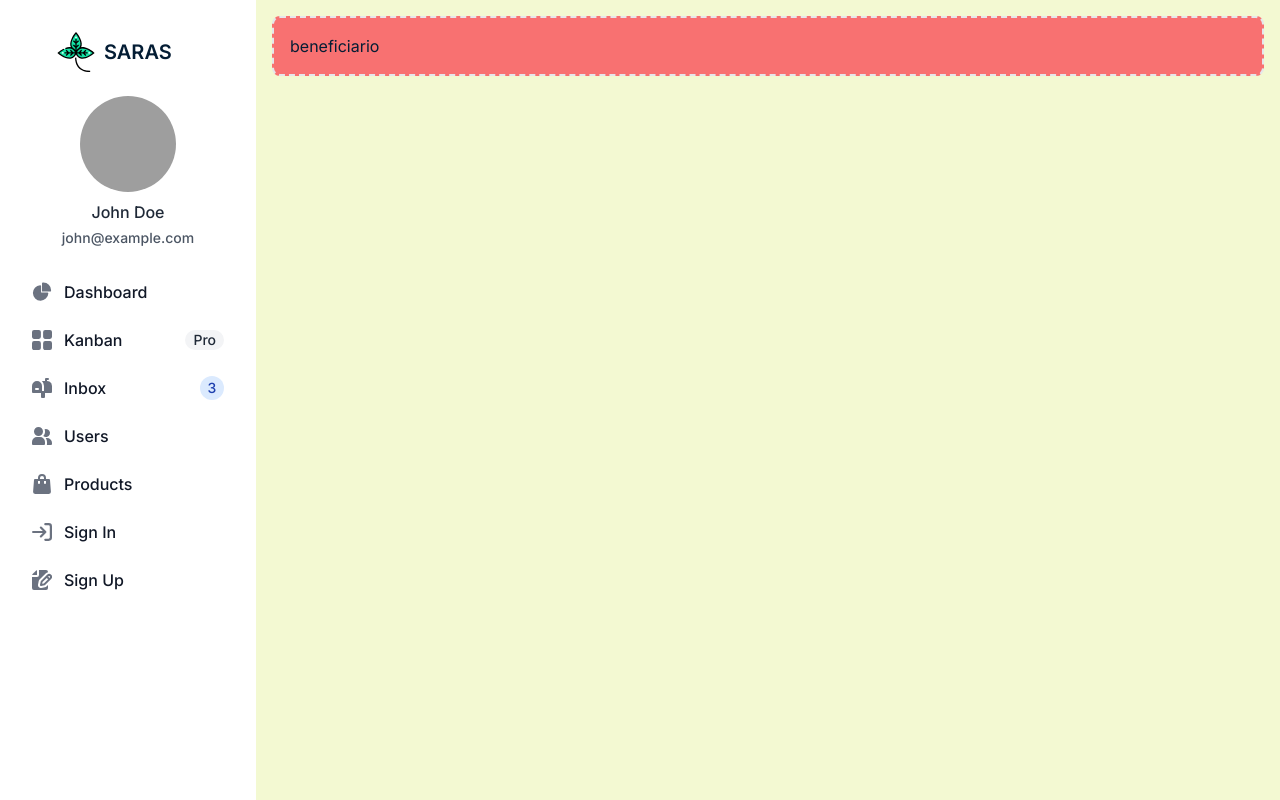
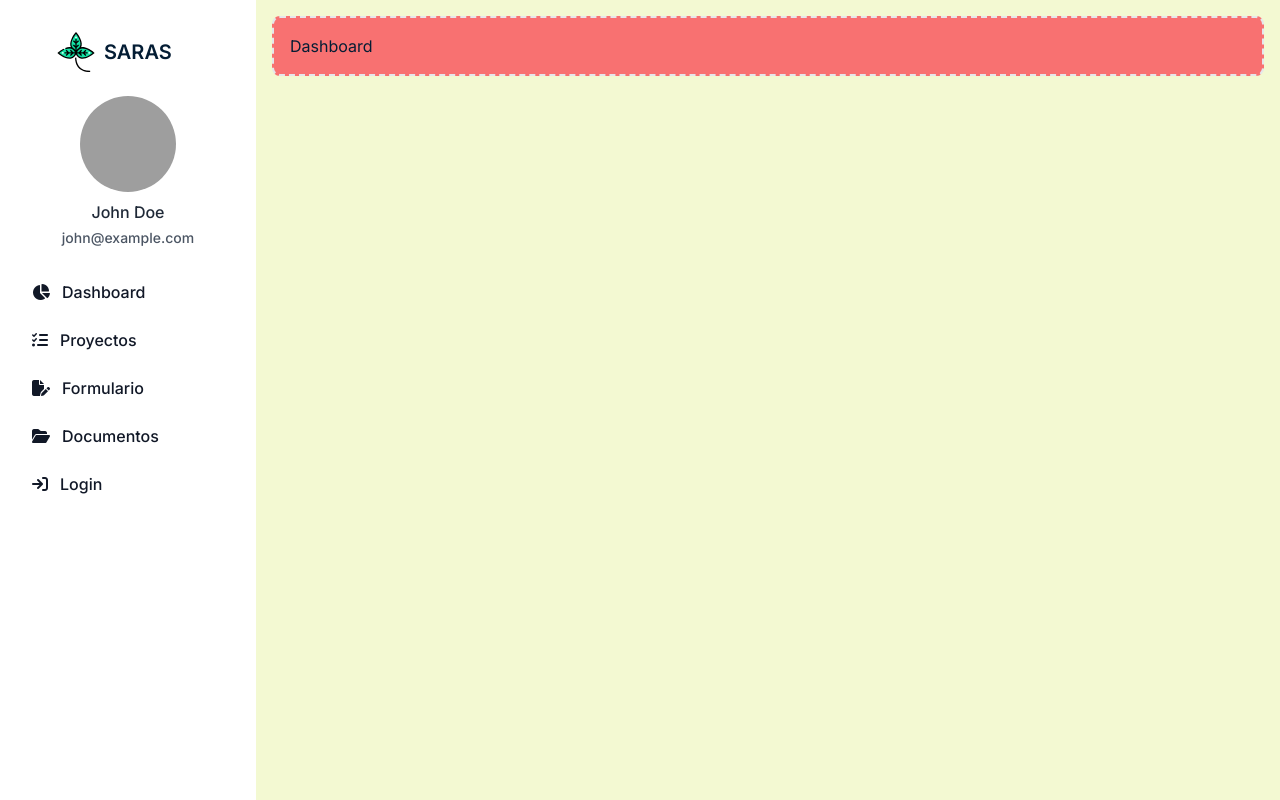
Before and after one commit to liceth1006/frontEnd_saras, a React (Vite) app: page /beneficiary/1 in a window 1280 px wide. Built offline with nearby package versions, Linux system fonts and the light colour scheme; grey boxes are pictures that could not be loaded.

Commit message:
Navbar
se desarrolló la navbar reutilizable en los diferentes componentes (beneficiario y empleado)

```diff
--- a/index.html
+++ b/index.html
@@ -9,6 +9,7 @@
     <link rel="preconnect" href="https://fonts.googleapis.com">
     <link rel="preconnect" href="https://fonts.gstatic.com" crossorigin>
     <link href="https://fonts.googleapis.com/css2?family=Inter:wght@100..900&family=Outfit:wght@100..900&display=swap" rel="stylesheet">
+    <script src="https://kit.fontawesome.com/823c3e0a7e.js" crossorigin="anonymous"></script>
     <title>
       Servicios de Mantenimiento de Piscinas en Bogotá y Cundinamarca -
       AquaMantenimiento
--- a/src/components/Auth/FormLogin/index.jsx
+++ b/src/components/Auth/FormLogin/index.jsx
@@ -39,7 +39,7 @@ const FormLogin = () => {
       // Redirigir según el rol del usuario
       console.log(data)
       if (data.userRole === "beneficiary") {
-        window.location.href = "/beneficiary";
+        window.location.href = "beneficiary/Dashboard";
       } else if (data.userRole === "employee") {
         window.location.href = "/employee";
       } else {
--- a/src/components/Beneficiary/NavbarBeneficiary/index.jsx
+++ b/src/components/Beneficiary/NavbarBeneficiary/index.jsx
@@ -2,9 +2,31 @@ import Navbar from "../../Navbar";
 
 
 const NavbarBeneficiary = () => {
+  const navbarItems = [
+    {
+      name: "Dashboard",
+      icon:  "fa-solid fa-chart-pie"
+    },
+    {
+      name: "Proyectos",
+     icon:  "fa-solid fa-list-check"
+    },
+    {
+      name: "Formulario",
+     icon:  "fa-solid fa-file-pen"
+    },
+    {
+      name: "Documentos",
+      icon: "fa-solid fa-folder-open",
+    },
+    {
+      name: "Login",
+      icon:  "fa-solid fa-arrow-right-to-bracket"
+    },
+  ]
   return (
    <>
-   <Navbar></Navbar>
+   <Navbar items={navbarItems} path="beneficiary"></Navbar>
    </>
   );
 };
--- a/src/components/Navbar/NavItem/index.jsx
+++ b/src/components/Navbar/NavItem/index.jsx
@@ -1,72 +1,44 @@
+import PropTypes from "prop-types";
+import { useNavigate, useLocation } from "react-router-dom";
+const NavItem = ({ items, path,setIsOpen }) => {
+  const navigate = useNavigate();
+  const location = useLocation();
+  const current = location.pathname.split("/")[2];
 
-const NavItem = ()=>{
-  return(
+  const handleClick = (itemName) => {
+    navigate(`/${path}/${encodeURIComponent(itemName)}`);
+    setIsOpen(false)
+  };
+
+  return (
     <>
-     <ul className="space-y-2 font-medium">
-         <li>
-            <a href="#" className="flex items-center p-2 text-gray-900 rounded-lg dark:text-white hover:bg-gray-100 dark:hover:bg-gray-700 group">
-               <svg className="w-5 h-5 text-gray-500 transition duration-75 dark:text-gray-400 group-hover:text-gray-900 dark:group-hover:text-white" aria-hidden="true" xmlns="http://www.w3.org/2000/svg" fill="currentColor" viewBox="0 0 22 21">
-                  <path d="M16.975 11H10V4.025a1 1 0 0 0-1.066-.998 8.5 8.5 0 1 0 9.039 9.039.999.999 0 0 0-1-1.066h.002Z"/>
-                  <path d="M12.5 0c-.157 0-.311.01-.565.027A1 1 0 0 0 11 1.02V10h8.975a1 1 0 0 0 1-.935c.013-.188.028-.374.028-.565A8.51 8.51 0 0 0 12.5 0Z"/>
-               </svg>
-               <span className="ms-3">Dashboard</span>
-            </a>
-         </li>
-         <li>
-            <a href="#" className="flex items-center p-2 text-gray-900 rounded-lg dark:text-white hover:bg-gray-100 dark:hover:bg-gray-700 group">
-               <svg className="flex-shrink-0 w-5 h-5 text-gray-500 transition duration-75 dark:text-gray-400 group-hover:text-gray-900 dark:group-hover:text-white" aria-hidden="true" xmlns="http://www.w3.org/2000/svg" fill="currentColor" viewBox="0 0 18 18">
-                  <path d="M6.143 0H1.857A1.857 1.857 0 0 0 0 1.857v4.286C0 7.169.831 8 1.857 8h4.286A1.857 1.857 0 0 0 8 6.143V1.857A1.857 1.857 0 0 0 6.143 0Zm10 0h-4.286A1.857 1.857 0 0 0 10 1.857v4.286C10 7.169 10.831 8 11.857 8h4.286A1.857 1.857 0 0 0 18 6.143V1.857A1.857 1.857 0 0 0 16.143 0Zm-10 10H1.857A1.857 1.857 0 0 0 0 11.857v4.286C0 17.169.831 18 1.857 18h4.286A1.857 1.857 0 0 0 8 16.143v-4.286A1.857 1.857 0 0 0 6.143 10Zm10 0h-4.286A1.857 1.857 0 0 0 10 11.857v4.286c0 1.026.831 1.857 1.857 1.857h4.286A1.857 1.857 0 0 0 18 16.143v-4.286A1.857 1.857 0 0 0 16.143 10Z"/>
-               </svg>
-               <span className="flex-1 ms-3 whitespace-nowrap">Kanban</span>
-               <span className="inline-flex items-center justify-center px-2 ms-3 text-sm font-medium text-gray-800 bg-gray-100 rounded-full dark:bg-gray-700 dark:text-gray-300">Pro</span>
-            </a>
-         </li>
-         <li>
-            <a href="#" className="flex items-center p-2 text-gray-900 rounded-lg dark:text-white hover:bg-gray-100 dark:hover:bg-gray-700 group">
-               <svg className="flex-shrink-0 w-5 h-5 text-gray-500 transition duration-75 dark:text-gray-400 group-hover:text-gray-900 dark:group-hover:text-white" aria-hidden="true" xmlns="http://www.w3.org/2000/svg" fill="currentColor" viewBox="0 0 20 20">
-                  <path d="m17.418 3.623-.018-.008a6.713 6.713 0 0 0-2.4-.569V2h1a1 1 0 1 0 0-2h-2a1 1 0 0 0-1 1v2H9.89A6.977 6.977 0 0 1 12 8v5h-2V8A5 5 0 1 0 0 8v6a1 1 0 0 0 1 1h8v4a1 1 0 0 0 1 1h2a1 1 0 0 0 1-1v-4h6a1 1 0 0 0 1-1V8a5 5 0 0 0-2.582-4.377ZM6 12H4a1 1 0 0 1 0-2h2a1 1 0 0 1 0 2Z"/>
-               </svg>
-               <span className="flex-1 ms-3 whitespace-nowrap">Inbox</span>
-               <span className="inline-flex items-center justify-center w-3 h-3 p-3 ms-3 text-sm font-medium text-blue-800 bg-blue-100 rounded-full dark:bg-blue-900 dark:text-blue-300">3</span>
-            </a>
-         </li>
-         <li>
-            <a href="#" className="flex items-center p-2 text-gray-900 rounded-lg dark:text-white hover:bg-gray-100 dark:hover:bg-gray-700 group">
-               <svg className="flex-shrink-0 w-5 h-5 text-gray-500 transition duration-75 dark:text-gray-400 group-hover:text-gray-900 dark:group-hover:text-white" aria-hidden="true" xmlns="http://www.w3.org/2000/svg" fill="currentColor" viewBox="0 0 20 18">
-                  <path d="M14 2a3.963 3.963 0 0 0-1.4.267 6.439 6.439 0 0 1-1.331 6.638A4 4 0 1 0 14 2Zm1 9h-1.264A6.957 6.957 0 0 1 15 15v2a2.97 2.97 0 0 1-.184 1H19a1 1 0 0 0 1-1v-1a5.006 5.006 0 0 0-5-5ZM6.5 9a4.5 4.5 0 1 0 0-9 4.5 4.5 0 0 0 0 9ZM8 10H5a5.006 5.006 0 0 0-5 5v2a1 1 0 0 0 1 1h11a1 1 0 0 0 1-1v-2a5.006 5.006 0 0 0-5-5Z"/>
-               </svg>
-               <span className="flex-1 ms-3 whitespace-nowrap">Users</span>
-            </a>
-         </li>
-         <li>
-            <a href="#" className="flex items-center p-2 text-gray-900 rounded-lg dark:text-white hover:bg-gray-100 dark:hover:bg-gray-700 group">
-               <svg className="flex-shrink-0 w-5 h-5 text-gray-500 transition duration-75 dark:text-gray-400 group-hover:text-gray-900 dark:group-hover:text-white" aria-hidden="true" xmlns="http://www.w3.org/2000/svg" fill="currentColor" viewBox="0 0 18 20">
-                  <path d="M17 5.923A1 1 0 0 0 16 5h-3V4a4 4 0 1 0-8 0v1H2a1 1 0 0 0-1 .923L.086 17.846A2 2 0 0 0 2.08 20h13.84a2 2 0 0 0 1.994-2.153L17 5.923ZM7 9a1 1 0 0 1-2 0V7h2v2Zm0-5a2 2 0 1 1 4 0v1H7V4Zm6 5a1 1 0 1 1-2 0V7h2v2Z"/>
-               </svg>
-               <span className="flex-1 ms-3 whitespace-nowrap">Products</span>
-            </a>
-         </li>
-         <li>
-            <a href="#" className="flex items-center p-2 text-gray-900 rounded-lg dark:text-white hover:bg-gray-100 dark:hover:bg-gray-700 group">
-               <svg className="flex-shrink-0 w-5 h-5 text-gray-500 transition duration-75 dark:text-gray-400 group-hover:text-gray-900 dark:group-hover:text-white" aria-hidden="true" xmlns="http://www.w3.org/2000/svg" fill="none" viewBox="0 0 18 16">
-                  <path stroke="currentColor" strokeLinecap="round" strokeLinejoin="round" strokeWidth="2" d="M1 8h11m0 0L8 4m4 4-4 4m4-11h3a2 2 0 0 1 2 2v10a2 2 0 0 1-2 2h-3"/>
-               </svg>
-               <span className="flex-1 ms-3 whitespace-nowrap">Sign In</span>
-            </a>
-         </li>
-         <li>
-            <a href="#" className="flex items-center p-2 text-gray-900 rounded-lg dark:text-white hover:bg-gray-100 dark:hover:bg-gray-700 group">
-               <svg className="flex-shrink-0 w-5 h-5 text-gray-500 transition duration-75 dark:text-gray-400 group-hover:text-gray-900 dark:group-hover:text-white" aria-hidden="true" xmlns="http://www.w3.org/2000/svg" fill="currentColor" viewBox="0 0 20 20">
-                  <path d="M5 5V.13a2.96 2.96 0 0 0-1.293.749L.879 3.707A2.96 2.96 0 0 0 .13 5H5Z"/>
-                  <path d="M6.737 11.061a2.961 2.961 0 0 1 .81-1.515l6.117-6.116A4.839 4.839 0 0 1 16 2.141V2a1.97 1.97 0 0 0-1.933-2H7v5a2 2 0 0 1-2 2H0v11a1.969 1.969 0 0 0 1.933 2h12.134A1.97 1.97 0 0 0 16 18v-3.093l-1.546 1.546c-.413.413-.94.695-1.513.81l-3.4.679a2.947 2.947 0 0 1-1.85-.227 2.96 2.96 0 0 1-1.635-3.257l.681-3.397Z"/>
-                  <path d="M8.961 16a.93.93 0 0 0 .189-.019l3.4-.679a.961.961 0 0 0 .49-.263l6.118-6.117a2.884 2.884 0 0 0-4.079-4.078l-6.117 6.117a.96.96 0 0 0-.263.491l-.679 3.4A.961.961 0 0 0 8.961 16Zm7.477-9.8a.958.958 0 0 1 .68-.281.961.961 0 0 1 .682 1.644l-.315.315-1.36-1.36.313-.318Zm-5.911 5.911 4.236-4.236 1.359 1.359-4.236 4.237-1.7.339.341-1.699Z"/>
-               </svg>
-               <span className="flex-1 ms-3 whitespace-nowrap">Sign Up</span>
-            </a>
-         </li>
+      <ul className="space-y-2 font-medium">
+        {items.map((item) => (
+          <li
+            key={item.name}
+            onClick={() => {
+              handleClick(item.name);
+            }}
+            className={`flex items-center p-2 text-gray-900 rounded-lg dark:text-white hover:bg-gray-100 dark:hover:bg-gray-700 group ${
+              current === item.name ? "bg-red-500" : ""
+            }`}
+          >
+            <i className={item.icon} />
+            <span className="ms-3">{item.name}</span>
+          </li>
+        ))}
       </ul>
     </>
-  )
-}
-
-export default NavItem
+  );
+};
+NavItem.propTypes = {
+  items: PropTypes.arrayOf(
+    PropTypes.shape({
+      name: PropTypes.string.isRequired,
+      icon: PropTypes.node.isRequired,
+    })
+  ).isRequired,
+  setIsOpen: PropTypes.func.isRequired,
+  path: PropTypes.string.isRequired
+};
+export default NavItem;
--- a/src/components/Navbar/index.jsx
+++ b/src/components/Navbar/index.jsx
@@ -1,11 +1,12 @@
 import Profile from "../Profile";
+import PropTypes from "prop-types";
 import MenuIcon from "./IconHamburger/MenuIcon";
 import CloseIcon from "./IconHamburger/CloseIcon";
 import Logo from "../CommonUI/Logo";
 import NavItem from "./NavItem";
 import { useState } from "react";
 
-const Navbar = () => {
+const Navbar = ({items,path}) => {
   const [isOpen, setIsOpen] = useState(false);
 
   const handleMenu = () => {
@@ -26,14 +27,14 @@ const Navbar = () => {
         id="default-sidebar"
         className={`fixed top-0 left-0 z-40 w-64 h-screen bg-white transition-transform transform ${
           isOpen ? "translate-x-0" : "-translate-x-full"
-        } sm:translate-x-0`}
+        } sm:translate-x-0 overflow-y-auto`}
         aria-label="Sidebar"
       >
-        <div className="h-full px-3 py-4 overflow-y-auto">
-          <div className="h-full px-3 py-4 mb-6">
+        <div className="h-full px-3 py-4  ">
+          <div className="h-full px-3 py-4 mb-6 ">
             <Logo title="SARAS" />
             <Profile />
-            <NavItem />
+            <NavItem  items={items} setIsOpen={setIsOpen}  path={path}/>
           </div>
         </div>
       </aside>
@@ -41,4 +42,14 @@ const Navbar = () => {
   );
 };
 
+Navbar.propTypes ={
+  items: PropTypes.arrayOf(
+     PropTypes.shape({
+       name: PropTypes.string.isRequired,
+       icon: PropTypes.string.isRequired
+     })
+   ).isRequired,
+   path: PropTypes.string.isRequired
+}
+
 export default Navbar;
--- /dev/null
+++ b/src/pages/Beneficiary/Dashboard/index.jsx
@@ -0,0 +1,11 @@
+
+
+const Dashboard = ()=>{
+  return(
+    <>
+    Dashboard
+    </>
+  )
+}
+
+export default Dashboard
--- a/src/routes/AppRoutes.jsx
+++ b/src/routes/AppRoutes.jsx
@@ -8,8 +8,9 @@ import EmployeeLayout from '../components/layouts/EmployeeLayout.jsx'
 import Home from '../pages/Home'
 import Login from "../pages/Auth/Login.jsx";
 import Register from "../pages/Auth/Register.jsx";
-import Beneficiary from '../pages/Beneficiary/Beneficiary.jsx'
+// import Beneficiary from '../pages/Beneficiary/Beneficiary.jsx'
 import Employee from '../pages/Employee/Employee.jsx'
+import Dashboard from "../pages/Beneficiary/Dashboard/index.jsx";
 function AppRoutes() {
   return (
 
@@ -17,8 +18,8 @@ function AppRoutes() {
        <Route path="/" element={<AuthLayout><Home /></AuthLayout>} />
       <Route path="/register" element={<AuthLayout><Register /></AuthLayout>} />
       <Route path="/login" element={<AuthLayout><Login /></AuthLayout>} />
-      <Route path="/beneficiary" element={<BeneficiaryLayout><Beneficiary /></BeneficiaryLayout>} />
-      <Route path="/beneficiary/:categoryId" element={<BeneficiaryLayout><Beneficiary /></BeneficiaryLayout>} />
+      {/* <Route path="/beneficiary" element={<BeneficiaryLayout><Beneficiary /></BeneficiaryLayout>} /> */}
+      <Route path="/beneficiary/:itemName" element={<BeneficiaryLayout><Dashboard /></BeneficiaryLayout>} />
       <Route path="/employee" element={<EmployeeLayout><Employee /></EmployeeLayout>} />
       </Routes>
 
```
